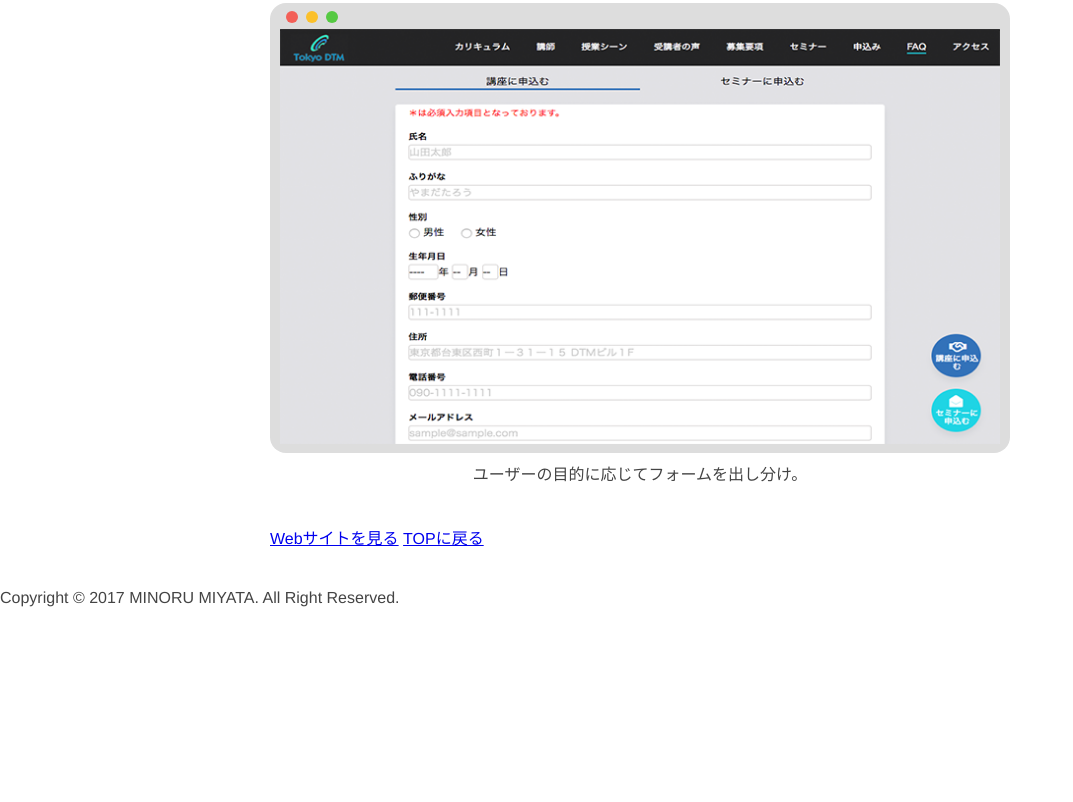
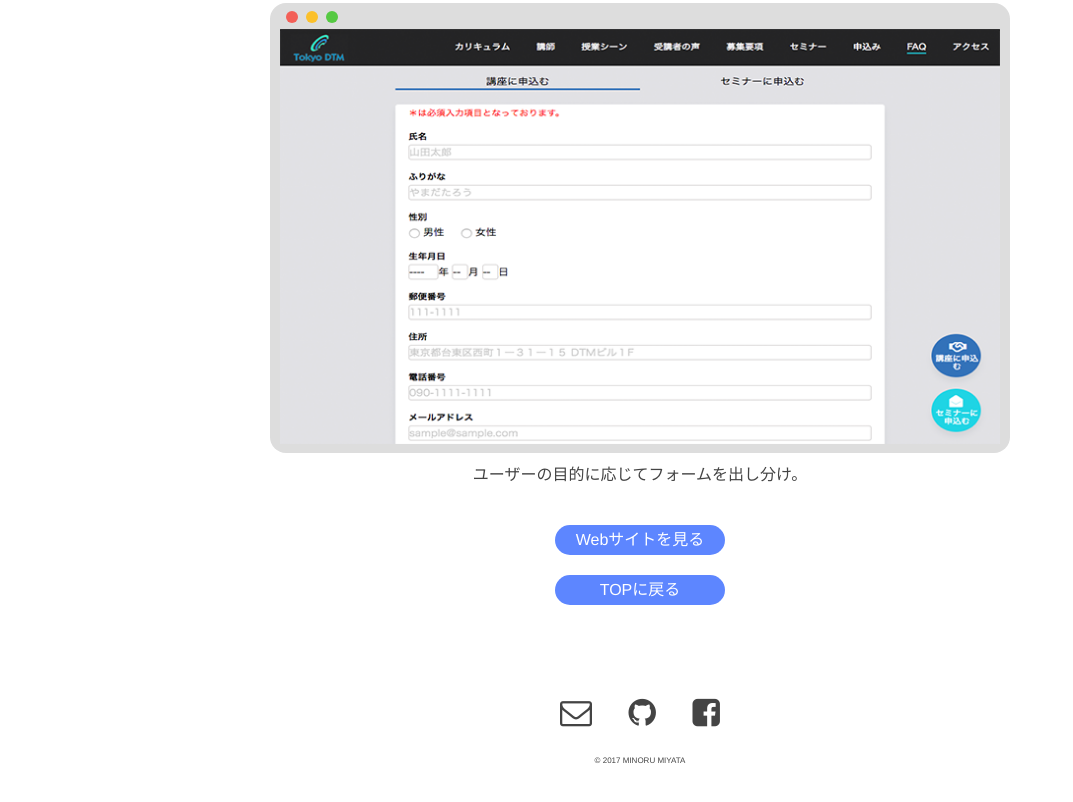
Before and after one commit to miyarappo/portfolio, a plain HTML site: page works/tokyodtm.html in a window 1280 px wide. Shown: the part 1558-2360 px from the top of the page, without its empty margins (0-1073 px from the left). Before the commit the page ends 2165 px from the top, so only its background shows below. Drawn offline with Linux system fonts and the light colour scheme.

Commit message:
htmlとcssを修正

```diff
--- a/sass/_page_works.scss
+++ b/sass/_page_works.scss
@@ -1,4 +1,8 @@
 @charset "UTF-8";
+
+.emphasis {
+  background: linear-gradient(white 50%, yellow);
+}
 
 header {
   width: 100%;
@@ -131,4 +135,39 @@ header {
       padding: 6px 0 0 10px;
     }
   }
+  a {
+    display: block;
+    width: 170px;
+    height: 30px;
+    margin: 10px auto 20px;
+    text-align: center;
+    border-radius: 15px;
+    background: $bBlue;
+    text-decoration: none;
+    color: $bWhite;
+    line-height: 30px;
+  }
 }
+
+footer {
+  width: 100%;
+  height: 120px;
+  text-align: center;
+  padding-top: 50px;
+  ul {
+    display: flex;
+    justify-content: space-between;
+    width: 160px;
+    margin: 0 auto;
+    li {
+      font-size: 32px;
+      a {
+        color: $bBlack;
+      }
+    }
+  }
+  p {
+    margin-top: 24px;
+    font-size: 8px;
+  }
+}
--- a/sass/_setting.scss
+++ b/sass/_setting.scss
@@ -9,10 +9,14 @@ $bWhite:#ffffff;
 
 
 /*------- common ---------*/
+html {
+  box-sizing: border-box;
+}
+
 body {
-  font:16px "Helvetica neue", "Hiragino Kaku Gothic ProN", "ヒラギノ角ゴ Pro W3", Meiryo, Arial, sans-serif;
+  font-family: "Helvetica neue", "Hiragino Kaku Gothic ProN", "ヒラギノ角ゴ Pro W3", Meiryo, Arial, sans-serif;
+  font-size: 16px;
   color: $bBlack;
-  box-sizing: border-box;
 }
 
 .container {
--- a/works/tokyodtm.html
+++ b/works/tokyodtm.html
@@ -2,8 +2,9 @@
 <html>
   <head>
     <meta charset="utf-8">
-    <title>Portfolio | Miyata Minoru</title>
+    <title>MINORU MIYATA | PORTFOLIO</title>
     <link rel="stylesheet" href="../css/style.css">
+    <link href="https://maxcdn.bootstrapcdn.com/font-awesome/4.7.0/css/font-awesome.min.css" rel="stylesheet" integrity="sha384-wvfXpqpZZVQGK6TAh5PVlGOfQNHSoD2xbE+QkPxCAFlNEevoEH3Sl0sibVcOQVnN" crossorigin="anonymous">
   </head>
   <body>
     <header>
@@ -28,8 +29,8 @@
           <h3>Project Details</h3>
           <div class="text-container">
             <p>音楽専門学校である東京DTM作曲音楽学校の新講座募集ページの ディレクション、デザイン、コーディングを担当しました。</p>
-            <p>ターゲットはDTM中級者~上級者を想定し、講座理解の促進と申込数の増加を目的としてしています。</p>
-            <p>ターゲットに近しいユーザーにヒアリングし、ユーザーの意思決定に必要な情報量を洗い出しました。 どうしても文字量を多くする必要があったため、ユーザーが見たい情報を負荷なく見ることが出来るよう工夫しました。 具体的には、読むことを阻害しないミニマルなデザインとし、ユーザーの必要性におじて情報の表示・非表示が出来るようにしました。 </p>
+            <p>ターゲットはDTM中級者~上級者を想定し、<span class="emphasis">講座理解の促進と申込数の増加</span>を目的としてしています。</p>
+            <p><span class="emphasis">ターゲットに近しいユーザーにヒアリング</span>し、ユーザーの意思決定に必要な情報量を洗い出しました。 どうしても文字量を多くする必要があったため、<span class="emphasis">ユーザーが見たい情報を負荷なく見る</span>ことが出来るよう工夫しました。 具体的には、読むことを阻害しないミニマルなデザインとし、ユーザーの必要性におじて情報の表示・非表示が出来るようにしました。 </p>
             <ul>
               <li>担当：ディレクション / デザイン / コーディング</li>
               <li>使用ソフト・言語：Photoshop / Atom / HTML5 / CSS3 / JQuery</li>
@@ -66,7 +67,14 @@
       </section>
     </main>
     <footer>
-      <p>Copyright &copy; 2017 MINORU MIYATA. All Right Reserved.</p>
+      <div class="container">
+        <ul>
+          <li><a href="mailto:miyarappo@gmail.com?subject=お問い合わせ"><i class="fa fa-envelope-o" aria-hidden="true"></i></a></li>
+          <li><a href="https://github.com/miyarappo" target="_blank"><i class="fa fa-github" aria-hidden="true"></i></a></li>
+          <li><a href="https://www.facebook.com/minoru.miyata.9"><i class="fa fa-facebook-square" aria-hidden="true"></i></a></li>
+        </ul>
+        <p>&copy; 2017 MINORU MIYATA</p>
+      </div>
     </footer>
   </body>
 </html>
```
Also changed, not shown: css/style.css.
